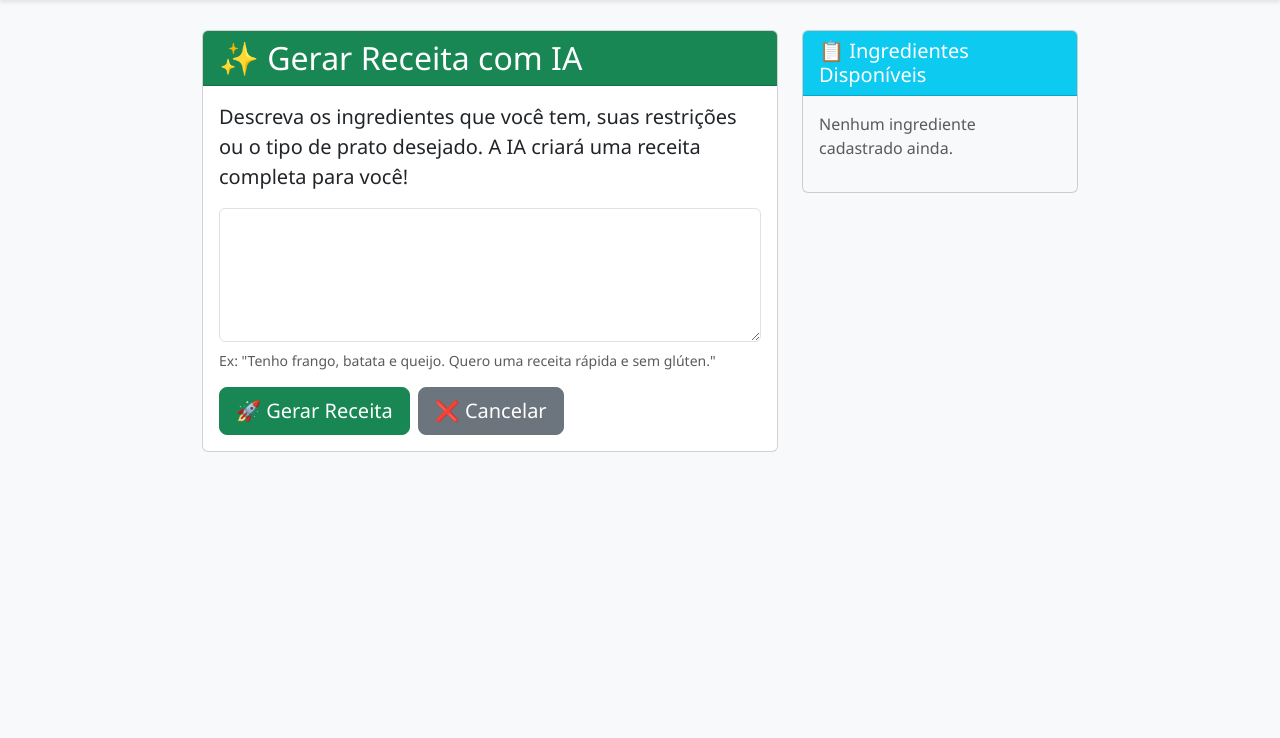
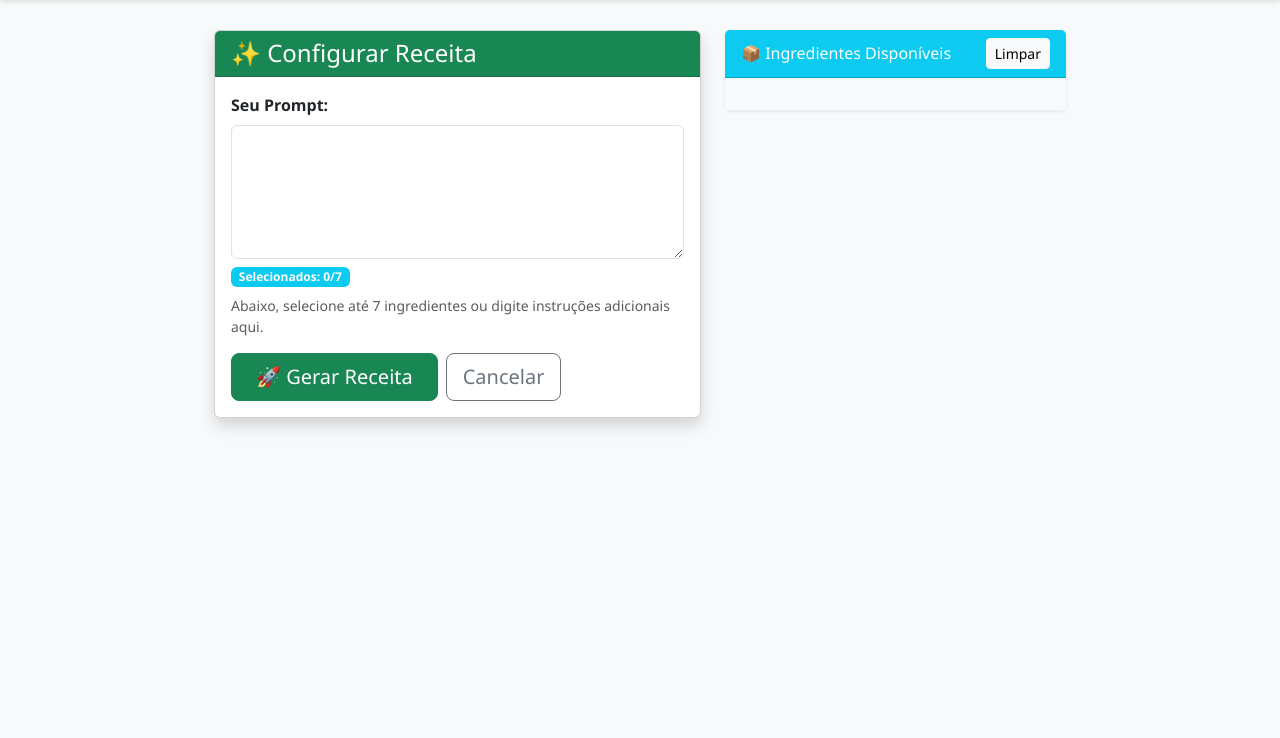
Before and after one commit to sonramos/luiggis, a Django app: page /receitas/gerar/ in a window 1280 px wide. Shown: the part 62-800 px from the top of the page. Run offline with Django 5.2, Linux system fonts and the light colour scheme; data that the repository does not hold is empty.

Commit message:
fix: geração de receita através de seleção de ingredientes

```diff
--- a/core/templates/core/base.html
+++ b/core/templates/core/base.html
@@ -73,10 +73,10 @@
     </nav>
 
     <!-- Conteúdo Principal -->
-    <div class="container">
+    <main class="container">
         {% block content %}
         {% endblock %}
-    </div>
+    </main>
 
     <!-- Bootstrap JS -->
     <script src="https://cdn.jsdelivr.net/npm/bootstrap@5.3.0/dist/js/bootstrap.bundle.min.js"></script>
--- a/core/templates/core/receita_geracao_ia.html
+++ b/core/templates/core/receita_geracao_ia.html
@@ -3,61 +3,153 @@
 {% block title %}Gerar Receita com IA{% endblock %}
 
 {% block content %}
-    <div class="row">
-        <div class="col-lg-8">
-            <div class="card">
+<div class="container-fluid" style="height: calc(100vh - 100px); overflow: hidden;">
+    <div class="row h-100">
+        <div class="col-lg-7">
+            <div class="card shadow">
                 <div class="card-header bg-success text-white">
-                    <h2 class="mb-0">✨ Gerar Receita com IA</h2>
+                    <h2 class="mb-0 h4">✨ Configurar Receita</h2>
                 </div>
                 <div class="card-body">
-                    <p class="lead">Descreva os ingredientes que você tem, suas restrições ou o tipo de prato desejado. A IA criará uma receita completa para você!</p>
-
-                    <form method="post">
+                    <form method="post" id="form-receita">
                         {% csrf_token %}
                         <div class="mb-3">
+                            <label class="form-label fw-bold">Seu Prompt:</label>
                             {{ form.prompt_geracao }}
+                            <div id="selected-counter" class="badge bg-info mt-2">Selecionados: 0/7</div>
                             <small class="form-text text-muted d-block mt-2">
-                                Ex: "Tenho frango, batata e queijo. Quero uma receita rápida e sem glúten."
+                                Abaixo, selecione até 7 ingredientes ou digite instruções adicionais aqui.
                             </small>
                         </div>
 
-                        {% if form.errors %}
-                            <div class="alert alert-danger">
-                                {% for field in form %}
-                                    {% for error in field.errors %}
-                                        <p class="mb-0"><strong>{{ field.label }}:</strong> {{ error }}</p>
-                                    {% endfor %}
-                                {% endfor %}
-                                {{ form.non_field_errors }}
-                            </div>
-                        {% endif %}
-
                         <div class="d-flex gap-2">
-                            <button type="submit" class="btn btn-success btn-lg">🚀 Gerar Receita</button>
-                            <a href="{% url 'lista_ingredientes' %}" class="btn btn-secondary btn-lg">❌ Cancelar</a>
+                            <button type="submit" class="btn btn-success btn-lg px-4">🚀 Gerar Receita</button>
+                            <a href="{% url 'lista_receitas' %}" class="btn btn-outline-secondary btn-lg">Cancelar</a>
                         </div>
                     </form>
                 </div>
             </div>
         </div>
 
-        <div class="col-lg-4">
-            <div class="card bg-light">
-                <div class="card-header bg-info text-white">
-                    <h5 class="mb-0">📋 Ingredientes Disponíveis</h5>
+        <div class="col-lg-5">
+            <div class="card shadow-sm border-0">
+                <div class="card-header bg-info text-white d-flex justify-content-between align-items-center">
+                    <h5 class="mb-0 h6">📦 Ingredientes Disponíveis</h5>
+                    <button class="btn btn-sm btn-light" onclick="limparSelecao()">Limpar</button>
                 </div>
-                <div class="card-body">
-                    {% if ingredientes_disponiveis %}
-                        <div class="badge-list">
-                            {% for ingrediente in ingredientes_disponiveis %}
-                                <span class="badge bg-secondary me-2 mb-2">{{ ingrediente }}</span>
-                            {% endfor %}
+
+                <div class="card-body card-scroll-container">
+                    {% regroup ingredientes_por_categoria by categoria as categoria_list %}
+
+                    {% for cat in categoria_list %}
+                        <div class="mb-3">
+                            <p class="text-uppercase text-muted fw-bold small mb-2" style="font-size: 0.7rem;">
+                                {{ cat.grouper|default:"Geral" }}
+                            </p>
+                            <div class="d-flex flex-wrap gap-2">
+                                {% for ing in cat.list %}
+                                    <div class="ingredient-item">
+                                        <input type="checkbox" class="btn-check ing-checkbox" name="ingredientes_ids"
+                                            id="ing-{{ ing.id }}" value="{{ ing.id }}" autocomplete="off">
+                                        <label class="btn btn-outline-secondary btn-sm rounded-pill" for="ing-{{ ing.id }}">
+                                            {{ ing.nome }}
+                                        </label>
+                                    </div>
+                                {% endfor %}
+                            </div>
                         </div>
-                    {% else %}
-                        <p class="text-muted">Nenhum ingrediente cadastrado ainda.</p>
-                    {% endif %}
+                    {% endfor %}
                 </div>
             </div>
         </div>
     </div>
+</div>
+
+<style>
+    /* 1. Impede o salto de scroll ao selecionar */
+    .ingredient-item {
+        position: relative;
+        display: inline-block;
+    }
+
+    /* Forçamos o checkbox a ficar na mesma posição do label */
+    .ing-checkbox {
+        position: absolute;
+        width: 1px;
+        height: 1px;
+        padding: 0;
+        margin: -1px;
+        overflow: hidden;
+        clip: rect(0, 0, 0, 0);
+        white-space: nowrap;
+        border-width: 0;
+        /* O segredo: impede o navegador de tentar rolar até ele */
+        pointer-events: none;
+    }
+
+    /* 2. Mantém a altura do card sob controle dentro do .container do base.html */
+    .card-scroll-container {
+        max-height: 60vh; /* Ajustado para caber dentro do container do base.html */
+        overflow-y: auto;
+        overflow-x: hidden;
+        background-color: #f8f9fa;
+        padding: 1rem;
+    }
+
+    /* 3. Estética do Scroll */
+    .card-scroll-container::-webkit-scrollbar { width: 6px; }
+    .card-scroll-container::-webkit-scrollbar-thumb {
+        background-color: #ced4da;
+        border-radius: 10px;
+    }
+
+    /* 4. Estilo de Seleção */
+    .btn-check:checked + .btn-outline-secondary {
+        background-color: #198754 !important;
+        border-color: #198754 !important;
+        color: white !important;
+    }
+</style>
+
+<script>
+    const checkboxes = document.querySelectorAll('.ing-checkbox');
+    const promptTextarea = document.querySelector('textarea[name="prompt_geracao"]');
+    const counterDisplay = document.getElementById('selected-counter');
+    const MAX_SELECTION = 7;
+
+    function updatePrompt() {
+        const selected = Array.from(checkboxes)
+            .filter(i => i.checked)
+            .map(i => i.value);
+
+        counterDisplay.innerText = `Selecionados: ${selected.length}/${MAX_SELECTION}`;
+
+        if (selected.length > 0) {
+            promptTextarea.value = "Crie uma receita utilizando os seguintes ingredientes: " + selected.join(", ") + ".";
+        } else {
+            promptTextarea.value = "";
+        }
+
+        // Desabilitar outros se chegar no limite
+        checkboxes.forEach(i => {
+            if (!i.checked && selected.length >= MAX_SELECTION) {
+                i.disabled = true;
+            } else {
+                i.disabled = false;
+            }
+        });
+    }
+
+    checkboxes.forEach(checkbox => {
+        checkbox.addEventListener('change', updatePrompt);
+    });
+
+    function limparSelecao() {
+        checkboxes.forEach(i => {
+            i.checked = false;
+            i.disabled = false;
+        });
+        updatePrompt();
+    }
+</script>
 {% endblock %}
--- a/core/views.py
+++ b/core/views.py
@@ -10,7 +10,7 @@ from django.views.generic import (
 )
 from django.contrib.auth.mixins import LoginRequiredMixin
 from django.contrib import messages
-from .models import Ingrediente, Categoria, Receita, Usuario, Perfil # Importe os Models
+from .models import Ingrediente, Categoria, Receita, Usuario, Perfil, IngredienteReceita # Importe os Models
 from .forms import IngredienteForm, ReceitaIAForm, PerfilUsuarioForm # Importe os Forms
 from .forms import UserRegistrationForm
 from django.contrib.auth import login
@@ -109,6 +109,7 @@ class GerarReceitaIAView(CreateView):
         return context
 
     def form_valid(self, form):
+        ingredientes_ids = self.request.POST.getlist('ingredientes_ids')
         prompt = form.instance.prompt_geracao
 
         # 1. Configurar o Cliente IA
@@ -147,7 +148,29 @@ class GerarReceitaIAView(CreateView):
             form.instance.is_ai_generated = True
 
             # Salva o Model Receita
-            return super().form_valid(form)
+            response = super().form_valid(form)
+
+            # 4. Cria os relacionamentos na tabela IngredienteReceita
+            if self.object and ingredientes_ids:
+                objetos_relacionamento = []
+                for ing_id in ingredientes_ids:
+                    try:
+                        ingrediente = Ingrediente.objects.get(id=ing_id)
+                        objetos_relacionamento.append(
+                            IngredienteReceita(
+                                receita=self.object,
+                                ingrediente=ingrediente,
+                                quantidade=0, # Ou algum valor padrão, já que a IA gera o texto
+                                unidade_medida='un' # Ajuste conforme seu model
+                            )
+                        )
+                    except Ingrediente.DoesNotExist:
+                        continue
+
+                # Salva todos de uma vez (mais performático)
+                IngredienteReceita.objects.bulk_create(objetos_relacionamento)
+
+            return response
 
         except Exception as e:
             form.add_error(None, f"Erro ao gerar receita com IA: {e}")
@@ -156,6 +179,12 @@ class GerarReceitaIAView(CreateView):
     def get_success_url(self):
         """Redireciona para a página da receita criada para exibir o resultado."""
         return reverse_lazy('detalhes_receita', kwargs={'pk': self.object.pk})
+
+    def get_context_data(self, **kwargs):
+        context = super().get_context_data(**kwargs)
+        # Buscamos todos os ingredientes ordenados por categoria para o agrupamento funcionar
+        context['ingredientes_por_categoria'] = Ingrediente.objects.select_related('categoria').all().order_by('categoria__nome', 'nome')
+        return context
 
 
 class RegisterView(FormView):
```
Also changed, not shown: core/templates/core/landing.html (+11 -11 lines), insert_script.sql (added, +138 -0 lines).
